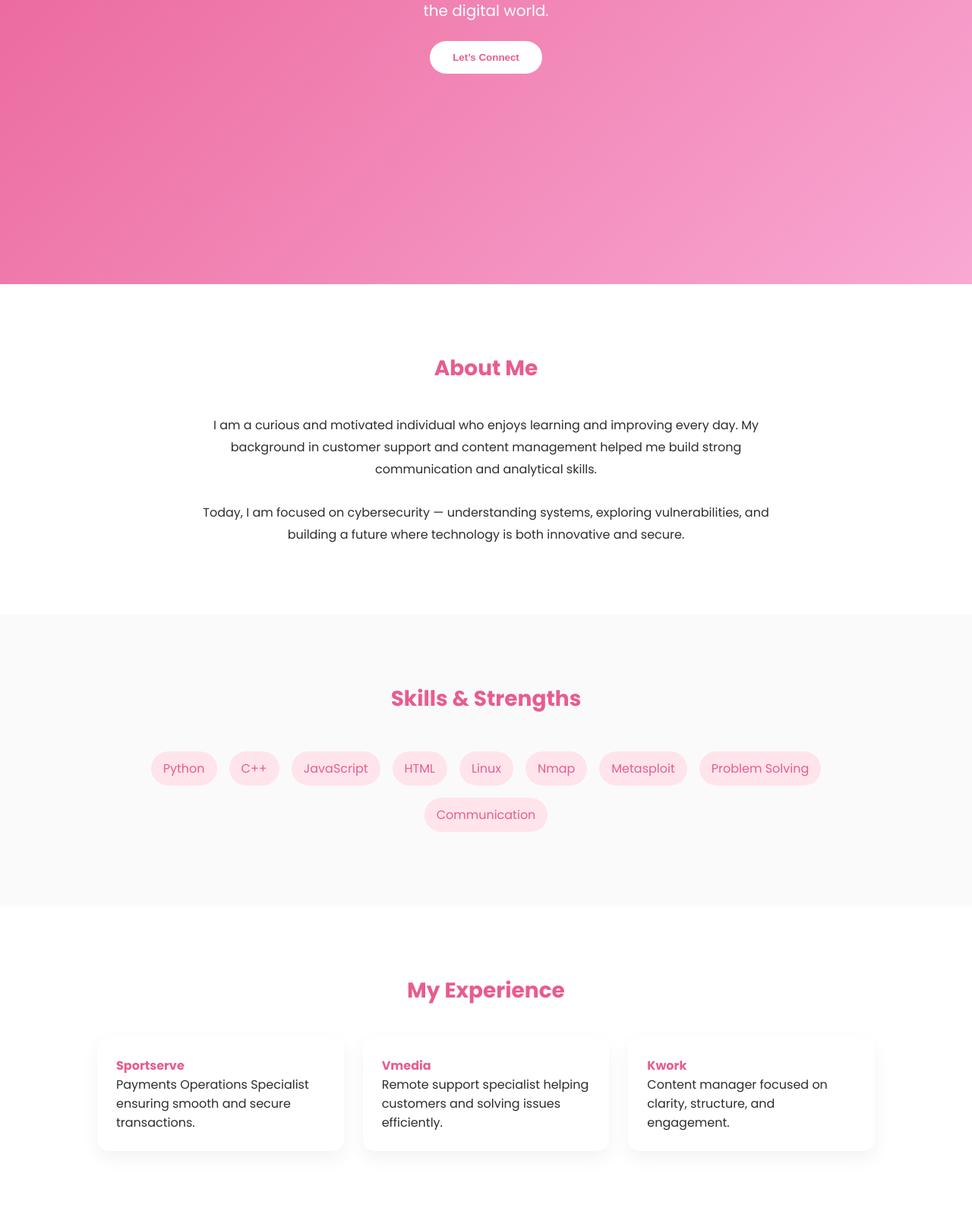
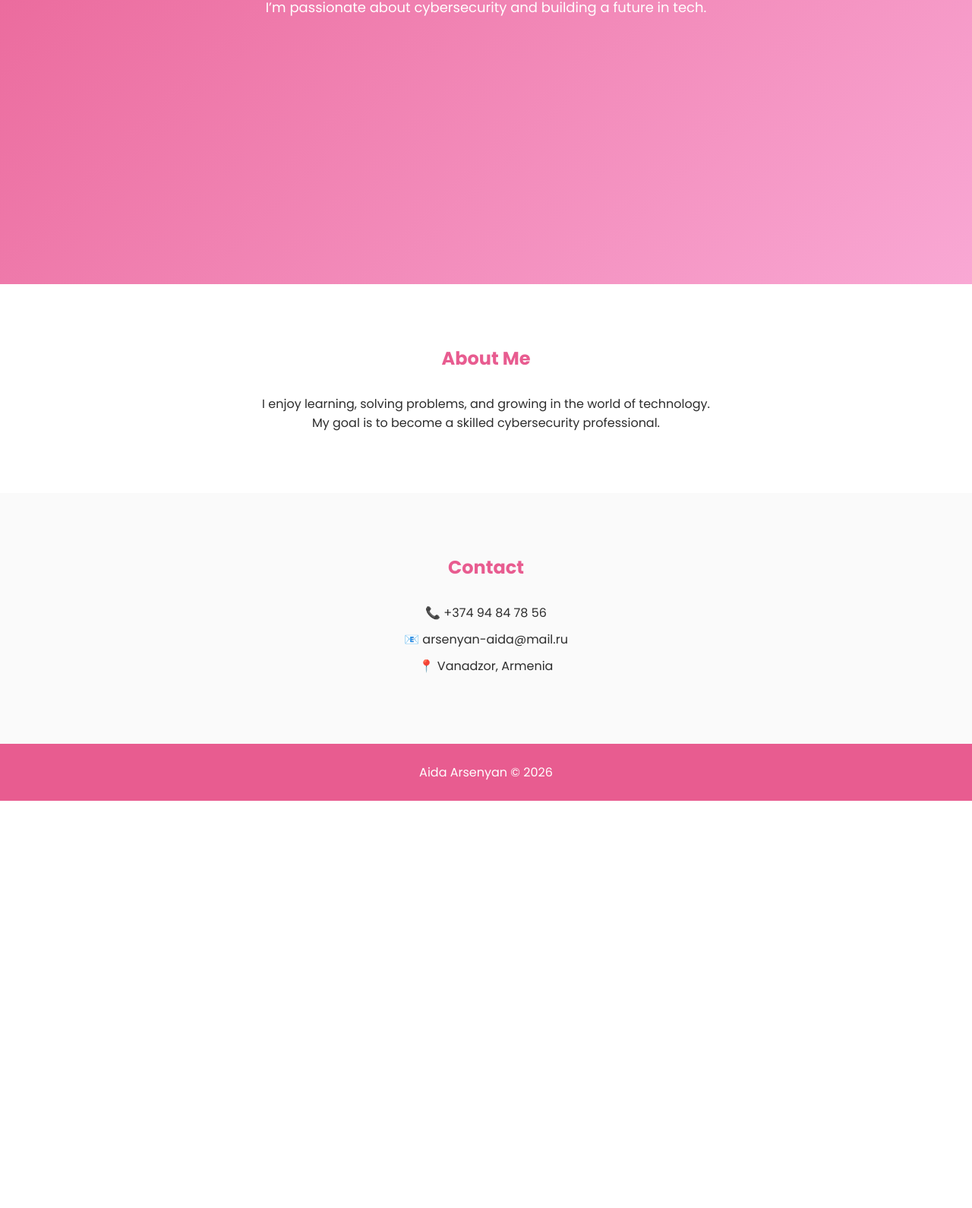
Before and after one commit to mane-desighn/aida-arsenyan, a plain HTML site: page index.html in a window 1280 px wide. Shown: the part 501-2091 px from the top of the page at 76% size. After the commit the page ends 1555 px from the top, so only its background shows below. Drawn offline with Linux system fonts and the light colour scheme.

Commit message:
Update index.html

```diff
--- a/index.html
+++ b/index.html
@@ -10,18 +10,21 @@
 
 <style>
 
-/* GLOBAL */
+/* RESET */
 * {
     margin: 0;
     padding: 0;
     box-sizing: border-box;
 }
 
-html, body {
+html {
     scroll-behavior: smooth;
-    overflow-x: hidden;
+}
+
+body {
     font-family: 'Poppins', sans-serif;
     color: #2d2d2d;
+    overflow-x: hidden;
 }
 
 /* NAV */
@@ -41,19 +44,15 @@ nav h2 {
 }
 
 nav a {
-    margin-left: 25px;
+    margin-left: 20px;
     text-decoration: none;
     color: #444;
-    font-weight: 500;
-}
-
-nav a:hover {
-    color: #E85C90;
 }
 
 /* HERO */
 .hero {
-    min-height: 100dvh; /* FIXED MOBILE ISSUE */
+    min-height: 100vh; /* fallback */
+    min-height: 100svh; /* mobile safe */
     background: linear-gradient(135deg, #E85C90, #f9a8d4);
     display: flex;
     align-items: center;
@@ -64,35 +63,18 @@ nav a:hover {
 }
 
 .hero h1 {
-    font-size: 48px;
+    font-size: 40px;
 }
 
 .hero p {
-    margin-top: 15px;
-    font-size: 20px;
+    margin-top: 10px;
+    font-size: 18px;
     max-width: 600px;
-}
-
-.hero button {
-    margin-top: 25px;
-    padding: 14px 30px;
-    border: none;
-    background: white;
-    color: #E85C90;
-    font-weight: 600;
-    border-radius: 30px;
-    cursor: pointer;
-    transition: 0.3s;
-}
-
-.hero button:hover {
-    background: #2d2d2d;
-    color: white;
 }
 
 /* SECTIONS */
 .section {
-    padding: 90px 10%;
+    padding: 80px 10%;
 }
 
 .section:nth-child(even) {
@@ -101,54 +83,7 @@ nav a:hover {
 
 .section h2 {
     text-align: center;
-    margin-bottom: 40px;
-    font-size: 28px;
-    color: #E85C90;
-}
-
-/* ABOUT */
-.about {
-    max-width: 750px;
-    margin: auto;
-    text-align: center;
-    line-height: 1.8;
-}
-
-/* SKILLS */
-.skills {
-    display: flex;
-    flex-wrap: wrap;
-    justify-content: center;
-}
-
-.skills span {
-    background: #ffe4ec;
-    color: #E85C90;
-    padding: 10px 16px;
-    margin: 8px;
-    border-radius: 25px;
-}
-
-/* CARDS */
-.cards {
-    display: grid;
-    grid-template-columns: repeat(auto-fit, minmax(260px, 1fr));
-    gap: 25px;
-}
-
-.card {
-    background: white;
-    padding: 25px;
-    border-radius: 15px;
-    box-shadow: 0 10px 25px rgba(0,0,0,0.05);
-    transition: 0.3s;
-}
-
-.card:hover {
-    transform: translateY(-8px);
-}
-
-.card h4 {
+    margin-bottom: 30px;
     color: #E85C90;
 }
 
@@ -160,35 +95,17 @@ nav a:hover {
 
 /* FOOTER */
 footer {
-    text-align: center;
-    padding: 30px;
     background: #E85C90;
     color: white;
+    text-align: center;
+    padding: 25px;
 }
 
-/* MOBILE FIXES */
+/* MOBILE */
 @media (max-width: 768px) {
-
-    nav {
-        padding: 15px 5%;
-    }
-
-    nav a {
-        margin-left: 12px;
-        font-size: 14px;
-    }
-
-    .hero h1 {
-        font-size: 32px;
-    }
-
-    .hero p {
-        font-size: 16px;
-    }
-
-    .section {
-        padding: 60px 6%;
-    }
+    .hero h1 { font-size: 28px; }
+    .hero p { font-size: 15px; }
+    .section { padding: 60px 6%; }
 }
 
 </style>
@@ -196,102 +113,60 @@ footer {
 
 <body>
 
-<!-- NAV -->
 <nav>
     <h2>Aida</h2>
     <div>
         <a href="#">Home</a>
         <a href="#about">About</a>
-        <a href="#skills">Skills</a>
-        <a href="#experience">Experience</a>
         <a href="#contact">Contact</a>
     </div>
 </nav>
 
-<!-- HERO -->
 <section class="hero">
     <div>
         <h1>Hello, I'm Aida ✨</h1>
-        <p>
-            A passionate cybersecurity enthusiast who loves exploring technology,
-            solving problems, and continuously growing in the digital world.
-        </p>
-        <button onclick="document.getElementById('contact').scrollIntoView()">
-            Let’s Connect
-        </button>
+        <p>I’m passionate about cybersecurity and building a future in tech.</p>
     </div>
 </section>
 
-<!-- ABOUT -->
 <section class="section" id="about">
     <h2>About Me</h2>
-    <div class="about">
-        I am a curious and motivated individual who enjoys learning and improving every day.
-        My background in customer support and content management helped me build strong
-        communication and analytical skills.
-        <br><br>
-        Today, I am focused on cybersecurity — understanding systems, exploring vulnerabilities,
-        and building a future where technology is both innovative and secure.
-    </div>
+    <p style="text-align:center; max-width:600px; margin:auto;">
+        I enjoy learning, solving problems, and growing in the world of technology.
+        My goal is to become a skilled cybersecurity professional.
+    </p>
 </section>
 
-<!-- SKILLS -->
-<section class="section" id="skills">
-    <h2>Skills & Strengths</h2>
-    <div class="skills">
-        <span>Python</span>
-        <span>C++</span>
-        <span>JavaScript</span>
-        <span>HTML</span>
-        <span>Linux</span>
-        <span>Nmap</span>
-        <span>Metasploit</span>
-        <span>Problem Solving</span>
-        <span>Communication</span>
-    </div>
-</section>
-
-<!-- EXPERIENCE -->
-<section class="section" id="experience">
-    <h2>My Experience</h2>
-    <div class="cards">
-
-        <div class="card">
-            <h4>Sportserve</h4>
-            <p>Payments Operations Specialist ensuring smooth and secure transactions.</p>
-        </div>
-
-        <div class="card">
-            <h4>Vmedia</h4>
-            <p>Remote support specialist helping customers and solving issues efficiently.</p>
-        </div>
-
-        <div class="card">
-            <h4>Kwork</h4>
-            <p>Content manager focused on clarity, structure, and engagement.</p>
-        </div>
-
-    </div>
-</section>
-
-<!-- CONTACT -->
 <section class="section contact" id="contact">
-    <h2>Let’s Connect</h2>
+    <h2>Contact</h2>
     <p>📞 +374 94 84 78 56</p>
     <p>📧 arsenyan-aida@mail.ru</p>
     <p>📍 Vanadzor, Armenia</p>
 </section>
 
-<!-- FOOTER -->
 <footer>
-    Made with passion • Aida Arsenyan © 2026
+    Aida Arsenyan © 2026
 </footer>
 
-<!-- FORCE LOAD TOP FIX -->
 <script>
-window.onload = function() {
-    window.scrollTo(0, 0);
-};
+
+/* 🔥 CRITICAL FIX */
+if ('scrollRestoration' in history) {
+    history.scrollRestoration = 'manual';
+}
+
+/* ALWAYS FORCE TOP */
+window.addEventListener('load', () => {
+    setTimeout(() => {
+        window.scrollTo(0, 0);
+    }, 0);
+});
+
+/* PREVENT HASH JUMP (like #contact) */
+if (window.location.hash) {
+    history.replaceState(null, null, ' ');
+}
+
 </script>
 
 </body>
```
